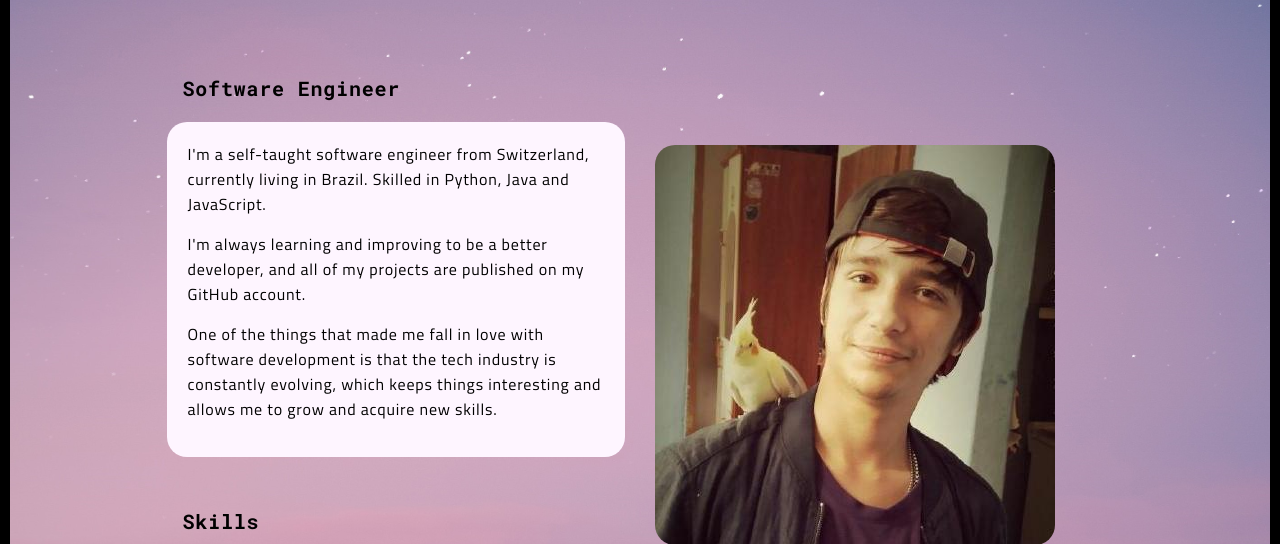
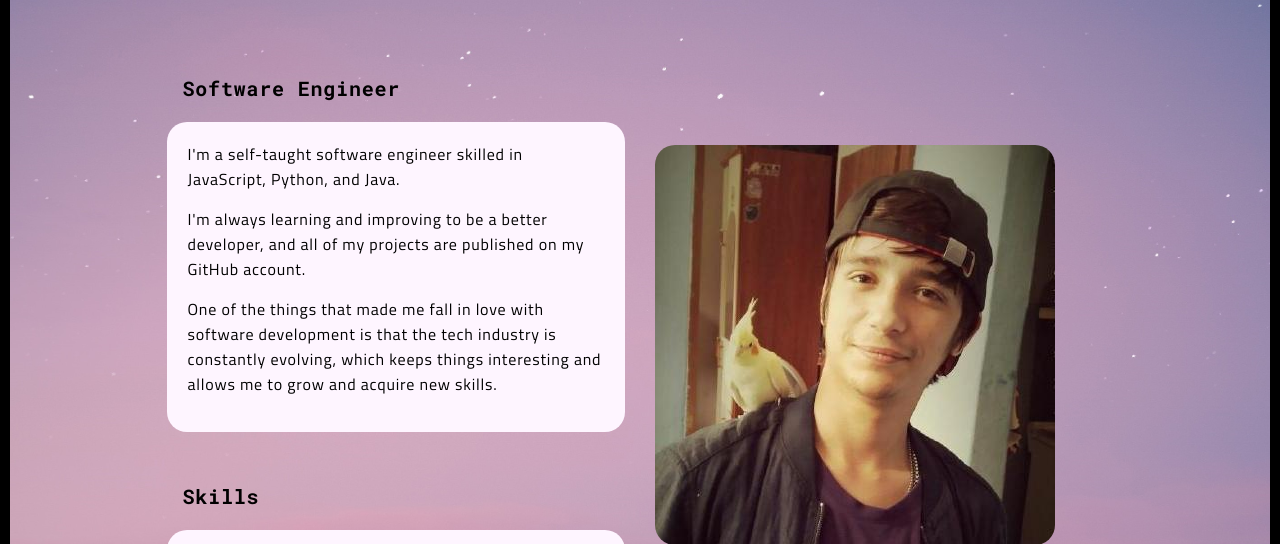
Before and after one commit to dylanbuchi/portfolio, a Flask app: page /about.html in a window 1280 px wide. Shown: the part 216-760 px from the top of the page. Run offline with Flask 2, Linux system fonts and the light colour scheme; some libraries are stand-ins or nearby versions.

Commit message:
update about.html

```diff
--- a/templates/about.html
+++ b/templates/about.html
@@ -128,9 +128,8 @@
                     <h3 class="hov">Software Engineer</h3>
                     <div class="about-cont">
                       <p>
-                        I'm a self-taught software engineer from Switzerland,
-                        currently living in Brazil. Skilled in Python, Java and
-                        JavaScript.
+                        I'm a self-taught software engineer skilled in
+                        JavaScript, Python, and Java.
                       </p>
 
                       <p>
```
